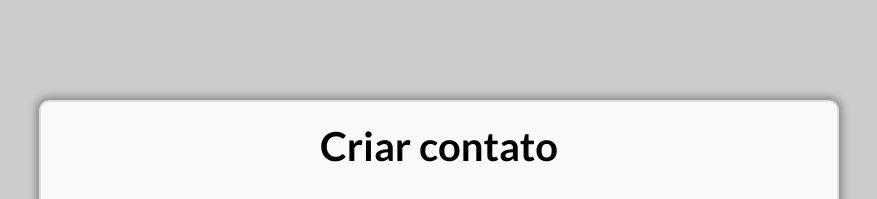
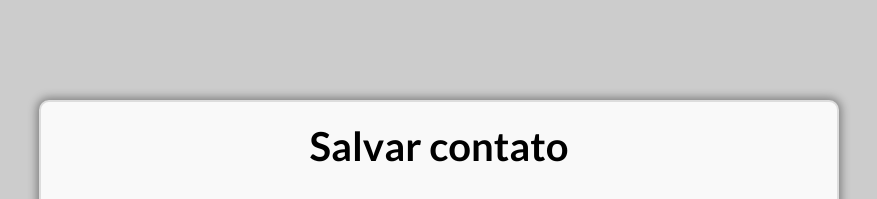
Before and after one commit to ElderViana/agenda_contato, a plain HTML site: page index.html in a window 1280 px wide. Shown: the top 199 px of the page, without its empty margins (201-1078 px from the left). Drawn offline with Linux system fonts and the light colour scheme.

Commit message:
Alterando o título

```diff
--- a/index.html
+++ b/index.html
@@ -10,7 +10,7 @@
 <body>
     <div class="agenda">
         <header>
-            <h1>Criar contato</h1>
+            <h1>Salvar contato</h1>
         </header>
         <div class="imagem">
             <img src="img/perfil.png" alt="logo">
```
